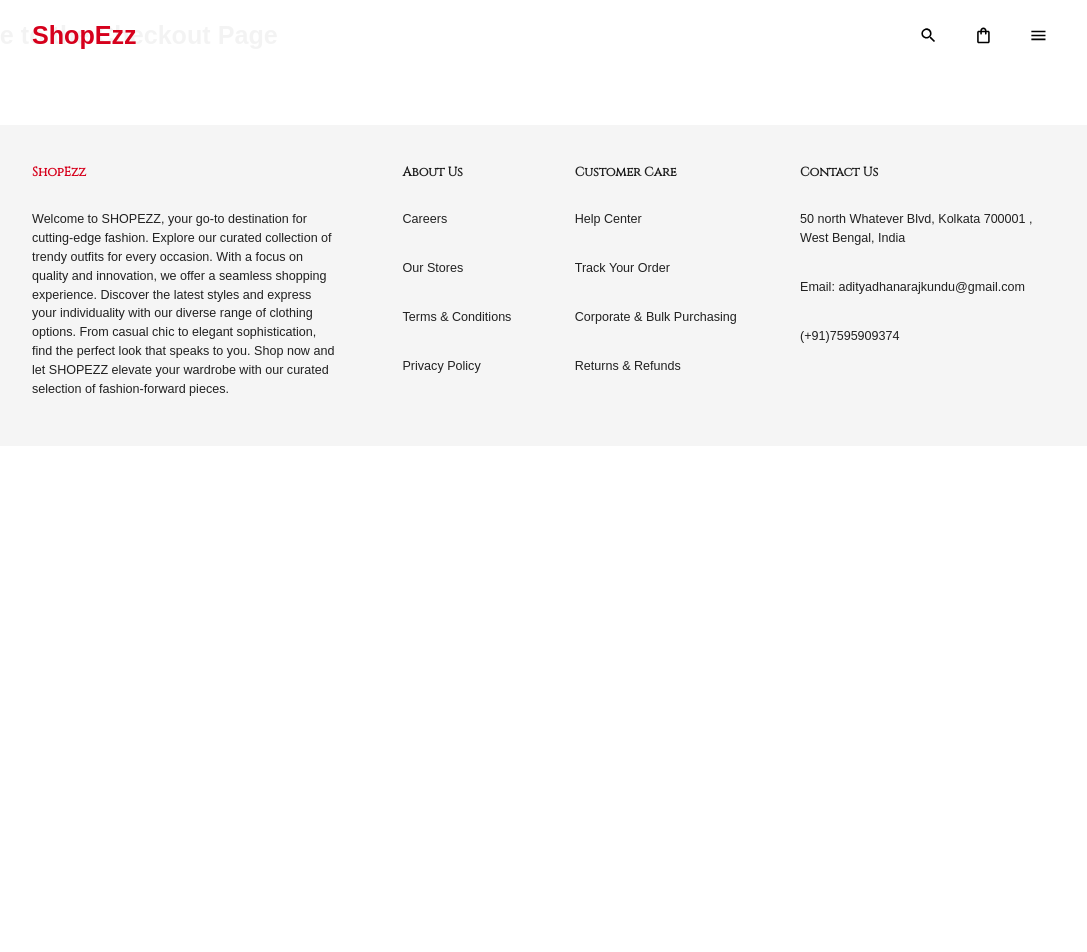
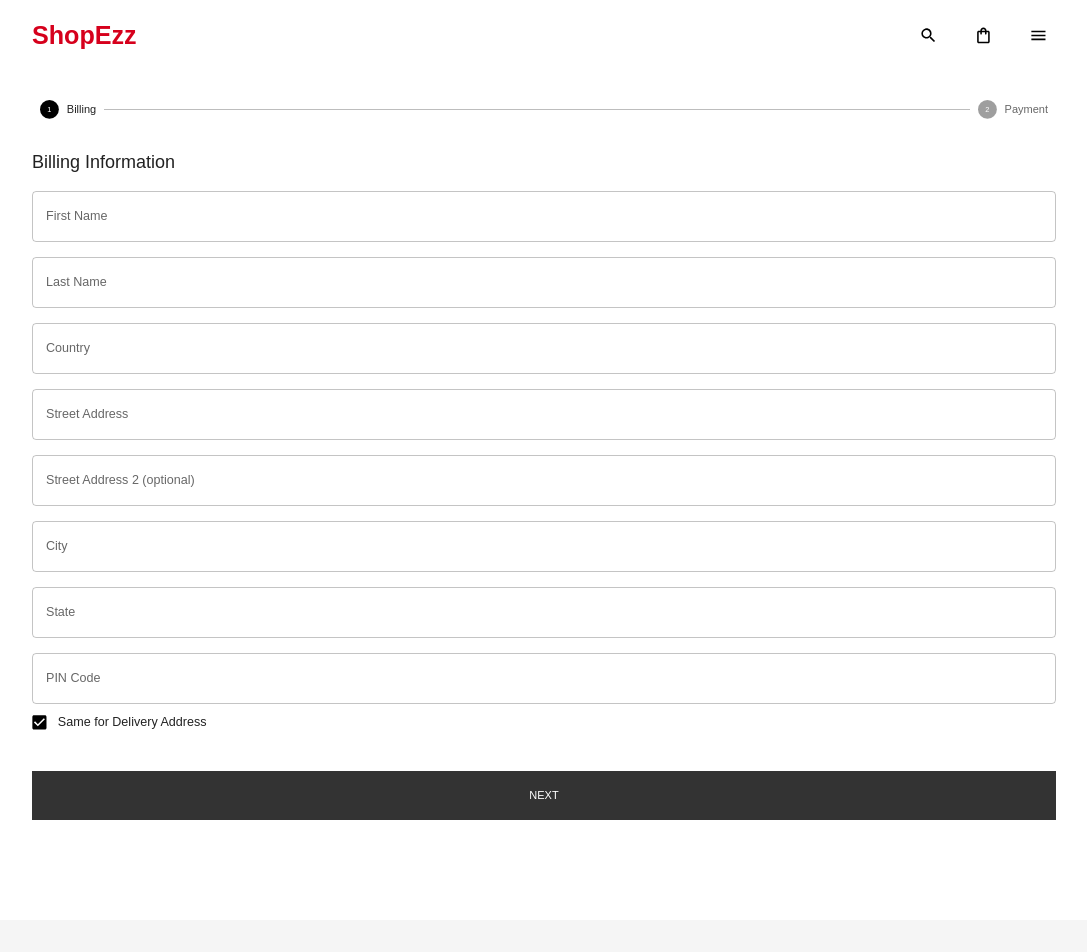
Before and after one commit to AdityaDhanarajKundu/fullstack-ecommerce, a React (Vite) app in the folder client/: page /checkout in a window 1280 px wide. Shown: the top 952 px of the page, without its empty margins (96-1183 px from the left). Before the commit the page ends 800 px from the top, so only its background shows below. Built offline with nearby package versions, Linux system fonts and the light colour scheme; a web font is replaced by a local one.

Commit message:
basic structure of checkout page payment component to be done

```diff
--- a/client/src/scenes/checkout/Checkout.jsx
+++ b/client/src/scenes/checkout/Checkout.jsx
@@ -1,7 +1,205 @@
-export default function Checkout(){
-    return (
-        <div>
-            <h1>Welcome to the Checkout Page</h1>
-        </div>
-    );
+import { useSelector } from "react-redux";
+import { Box, Button, Stepper, Step, StepLabel } from "@mui/material";
+import { Formik } from "formik";
+import { useState } from "react";
+import * as yup from "yup";
+import { shades } from "../../theme";
+import Shipping from "./Shipping";
+import Payment from "./Payment";
+
+const initialValues = {
+  billingAddress: {
+    firstName: "",
+    lastName: "",
+    country: "",
+    street1: "",
+    street2: "",
+    city: "",
+    state: "",
+    zipCode: "",
+  },
+  shippingAddress: {
+    isSameAddress: true,
+    firstName: "",
+    lastName: "",
+    country: "",
+    street1: "",
+    street2: "",
+    city: "",
+    state: "",
+    zipCode: "",
+  },
+  email: "",
+  phoneNumber: "",
+};
+
+// for the form validation
+const checkoutSchema = [
+  yup.object().shape({
+    billingAddress: yup.object().shape({
+      firstName: yup.string().required("required"),
+      lastName: yup.string().required("required"),
+      country: yup.string().required("required"),
+      street1: yup.string().required("required"),
+      street2: yup.string(),
+      city: yup.string().required("required"),
+      state: yup.string().required("required"),
+      zipCode: yup.string().required("required"),
+    }),
+    shippingAddress: yup.object().shape({
+      isSameAddress: yup.boolean(),
+      firstName: yup.string().when("isSameAddress", {
+        is: false,
+        then: yup.string().required("required"),
+      }),
+      lastName: yup.string().when("isSameAddress", {
+        is: false,
+        then: yup.string().required("required"),
+      }),
+      country: yup.string().when("isSameAddress", {
+        is: false,
+        then: yup.string().required("required"),
+      }),
+      street1: yup.string().when("isSameAddress", {
+        is: false,
+        then: yup.string().required("required"),
+      }),
+      street2: yup.string(),
+      city: yup.string().when("isSameAddress", {
+        is: false,
+        then: yup.string().required("required"),
+      }),
+      state: yup.string().when("isSameAddress", {
+        is: false,
+        then: yup.string().required("required"),
+      }),
+      zipCode: yup.string().when("isSameAddress", {
+        is: false,
+        then: yup.string().required("required"),
+      }),
+    }),
+  }),
+  yup.object().shape({
+    email: yup.string().required("required"),
+    phoneNumber: yup.string().required("required"),
+  }),
+];
+
+export default function Checkout() {
+
+  const [activeStep, setActiveStep] = useState(0);
+  const cart = useSelector((store)=>store.cart.cart);
+  const isFirstStep = activeStep === 0;
+  const isSecondStep = activeStep === 1;
+
+  async function handleFormSubmit(values, actions){
+    setActiveStep(activeStep + 1);
+
+    // copy the values of the billing address to the delivery address
+    if (isFirstStep && values.shippingAddress.isSameAddress) {
+      actions.setFieldValue("shippingAddress", {
+        ...values.billingAddress,
+        isSameAddress: true,
+      });
+    }
+
+    if (isSecondStep){
+       makePayment(values);
+    }
+
+    actions.setTouched({});
+  }
+
+  async function makePayment(values){
+
+  }
+
+  return (
+    <Box width={"80%"} m={"100px auto"}>
+      <Stepper activeStep={activeStep} sx={{ m: "20px 0" }}>
+        <Step>
+          <StepLabel>Billing</StepLabel>
+        </Step>
+        <Step>
+          <StepLabel>Payment</StepLabel>
+        </Step>
+      </Stepper>
+      <Box>
+        <Formik
+          onSubmit={handleFormSubmit}
+          initialValues={initialValues}
+          validationSchema={checkoutSchema[activeStep]}
+        >
+          {({
+            values,
+            errors,
+            touched,
+            handleBlur,
+            handleChange,
+            handleSubmit,
+            setFieldValue,
+          }) => (
+            <form onSubmit={handleSubmit}>
+              {isFirstStep && (
+                <Shipping
+                  values={values}
+                  errors={errors}
+                  touched={touched}
+                  handleBlur={handleBlur}
+                  handleChange={handleChange}
+                  setFieldValue={setFieldValue}
+                />
+              )}
+
+              {isSecondStep && (
+                <Payment
+                  values={values}
+                  errors={errors}
+                  touched={touched}
+                  handleBlur={handleBlur}
+                  handleChange={handleChange}
+                  setFieldValue={setFieldValue}
+                />
+              )}
+
+              <Box display="flex" justifyContent="space-between" gap="50px">
+                {!isFirstStep && (
+                  <Button
+                    fullWidth
+                    color="primary"
+                    variant="contained"
+                    sx={{
+                      backgroundColor: shades.primary[200],
+                      boxShadow: "none",
+                      color: "white",
+                      borderRadius: 0,
+                      padding: "15px 40px",
+                    }}
+                    onClick={() => setActiveStep(activeStep - 1)}
+                  >
+                    Back
+                  </Button>
+                )}
+                <Button
+                  fullWidth
+                  type="submit"
+                  color="primary"
+                  variant="contained"
+                  sx={{
+                    backgroundColor: shades.primary[400],
+                    boxShadow: "none",
+                    color: "white",
+                    borderRadius: 0,
+                    padding: "15px 40px",
+                  }}
+                >
+                  {!isSecondStep ? "Next" : "Place Order"}
+                </Button>
+              </Box>
+            </form>
+          )}
+        </Formik>
+      </Box>
+    </Box>
+  );
 }
```
